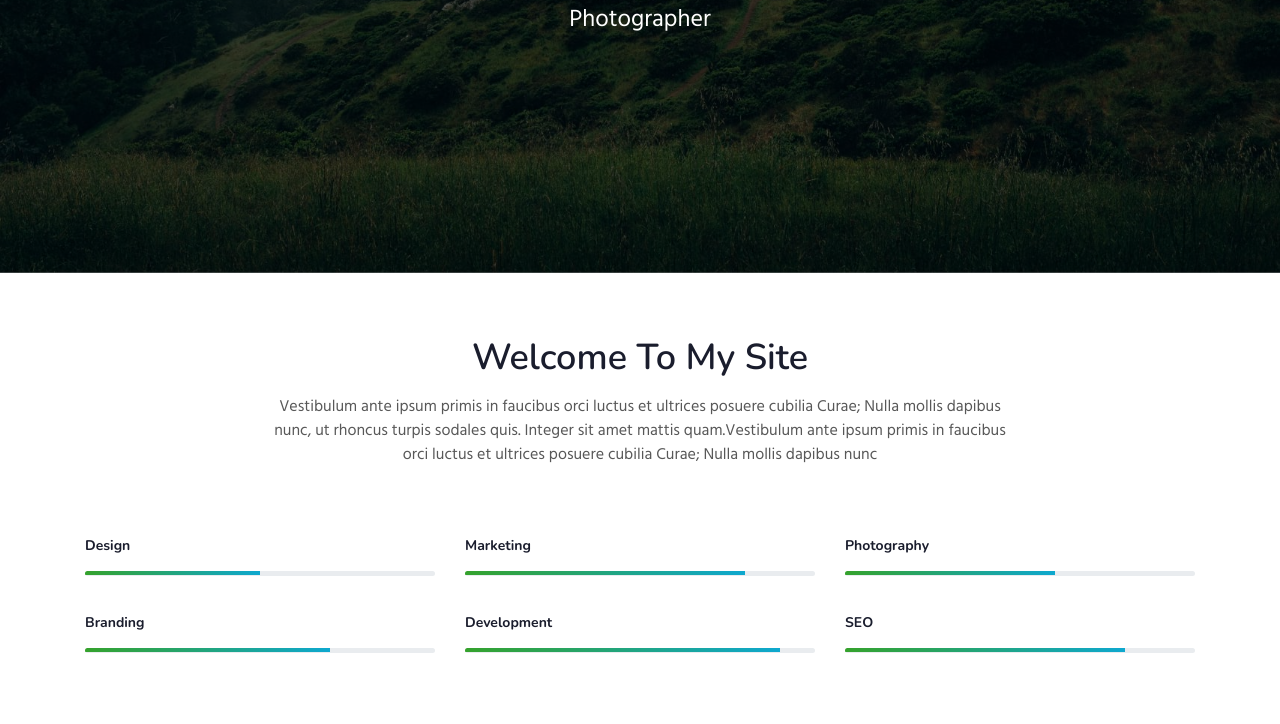
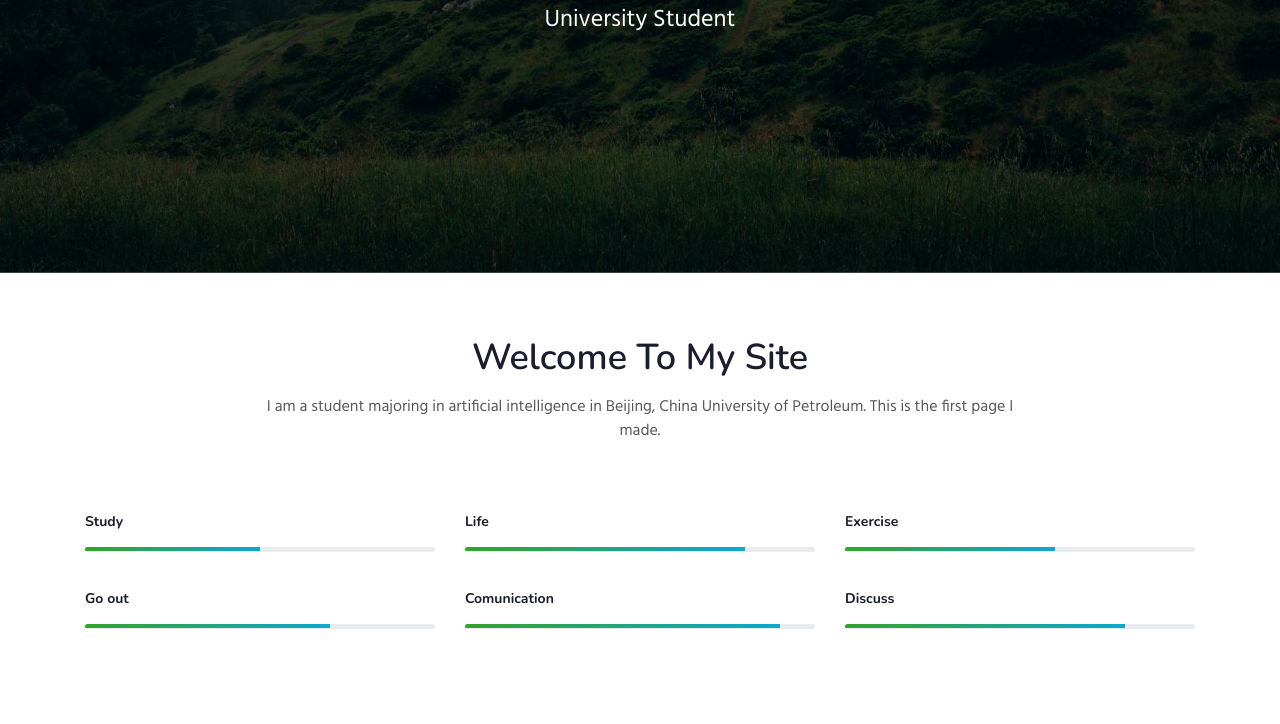
Before and after one commit to Alwen233/Alwen233.github.io, a plain HTML site: page index.html in a window 1280 px wide. Shown: the part 527-1251 px from the top of the page. Drawn offline with nearby package versions, Linux system fonts and the light colour scheme; files whose address does not match are found by name.

Commit message:
Update index.html

```diff
--- a/index.html
+++ b/index.html
@@ -59,9 +59,9 @@
             <div class="slider-info banner-view text-center">
               <div class="banner-info container">
                 <img src="assets/images/c1.jpg" alt="about image" class="img-fluid">
-                <h3 class="banner-text mt-5">Hello, I’m Mark Waugh
+                <h3 class="banner-text mt-5">Hello, I’m Wen Jipeng
                   </h3>
-                  <p class="my-4 mb-5">Photographer</p><br>
+                  <p class="my-4 mb-5">University Student</p><br>
 
               </div>
             </div>
@@ -76,49 +76,48 @@
  <div class="container py-md-3">
   <div class="heading text-center mx-auto">
     <h3 class="head">Welcome To My Site</h3>
-    <p class="my-3 head"> Vestibulum ante ipsum primis in faucibus orci luctus et ultrices posuere cubilia Curae;
-      Nulla mollis dapibus nunc, ut rhoncus
-      turpis sodales quis. Integer sit amet mattis quam.Vestibulum ante ipsum primis in faucibus orci luctus et ultrices posuere cubilia Curae; Nulla mollis dapibus nunc</p>
+    <p class="my-3 head">I am a student majoring in artificial intelligence in Beijing, China University of Petroleum.
+      This is the first page I made.</p>
 
     </div>
 <div class="row mt-5 pt-3">
     <div class="col-lg-4 col-md-4 col-sm-6 skills-bar-grids mb-4 pb-2">
-        <h4>Design</h4>
+        <h4>Study</h4>
         <div class="progress">
         <div class="progress-bar progress-bar-striped bg-color" role="progressbar" style="width: 50% ;height:4px;" aria-valuenow="50" aria-valuemin="0" aria-valuemax="100">
       </div>
     </div>
 </div>
     <div class="col-lg-4 col-md-4 col-sm-6 skills-bar-grids mb-4 pb-2">
-        <h4>Marketing</h4>
+        <h4>Life</h4>
         <div class="progress">
         <div class="progress-bar progress-bar-striped bg-color" role="progressbar" style="width: 80% ;height:4px;" aria-valuenow="50" aria-valuemin="0" aria-valuemax="100">
       </div>
     </div>
 </div>
 <div class="col-lg-4  col-md-4 col-sm-6 skills-bar-grids mb-4 pb-2">
-    <h4>Photography</h4>
+    <h4>Exercise</h4>
     <div class="progress">
     <div class="progress-bar progress-bar-striped bg-color" role="progressbar" style="width: 60% ;height:4px;" aria-valuenow="50" aria-valuemin="0" aria-valuemax="100">
   </div>
 </div>
 </div>
 <div class="col-lg-4  col-md-4 col-sm-6 skills-bar-grids mb-4 pb-2">
-    <h4>Branding</h4>
+    <h4>Go out</h4>
     <div class="progress">
     <div class="progress-bar progress-bar-striped bg-color" role="progressbar" style="width: 70% ;height:4px;" aria-valuenow="50" aria-valuemin="0" aria-valuemax="100">
   </div>
 </div>
 </div>
 <div class="col-lg-4  col-md-4 col-sm-6 skills-bar-grids mb-4 pb-2">
-    <h4>Development</h4>
+    <h4>Comunication</h4>
     <div class="progress">
     <div class="progress-bar progress-bar-striped bg-color" role="progressbar" style="width: 90% ;height:4px;" aria-valuenow="50" aria-valuemin="0" aria-valuemax="100">
   </div>
 </div>
 </div>
 <div class="col-lg-4 col-md-4 col-sm-6 skills-bar-grids ">
-    <h4>SEO</h4>
+    <h4>Discuss</h4>
     <div class="progress">
     <div class="progress-bar progress-bar-striped bg-color" role="progressbar" style="width: 80% ;height:4px;" aria-valuenow="50" aria-valuemin="0" aria-valuemax="100">
   </div>
```
